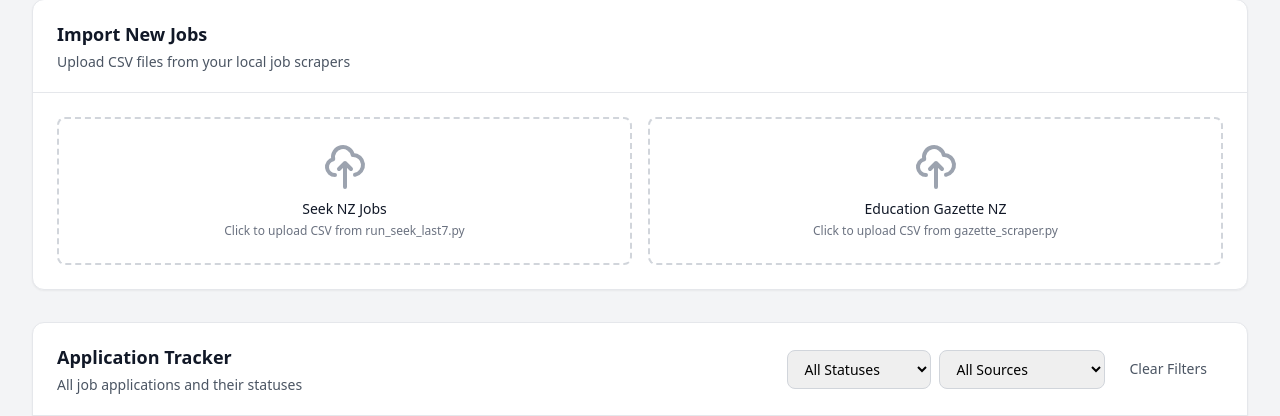
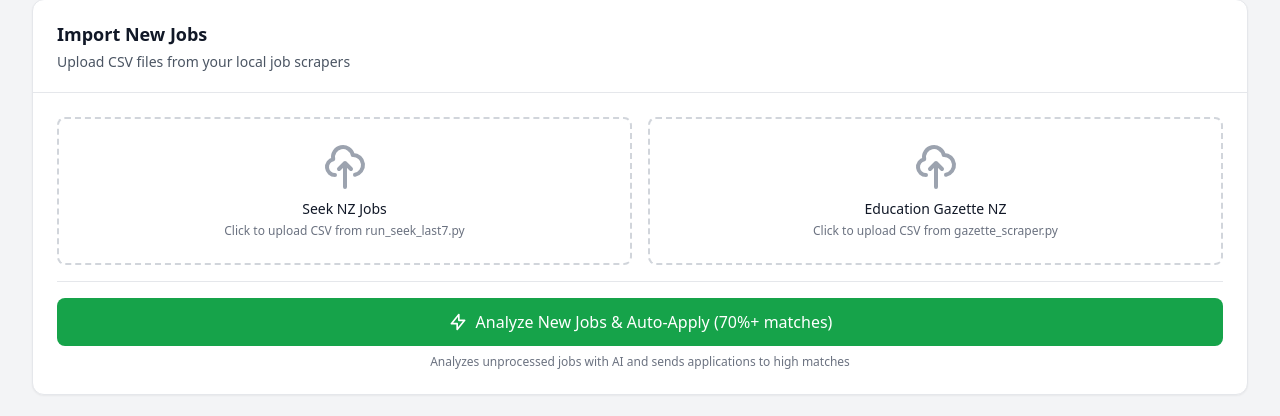
Before and after one commit to KellyNovaTalent/AutoApplyEngine-Henriette-Beeslaar, a Flask app: page / in a window 1280 px wide. Shown: the part 244-660 px from the top of the page. Run offline with Flask 3, Linux system fonts and the light colour scheme; the visitor is signed in with stand-in values (Sample User, id 1); data that the repository does not hold is empty; parts of the project's set-up code (start-up, migrations or seed data) failed here and were passed over; some libraries are stand-ins or nearby versions.

Commit message:
Add automated job analysis and application system
Adds a new endpoint `/analyze_new_jobs` to `app.py` that analyzes new jobs, scores them using AI, and auto-applies to those with a 70%+ match. Updates `templates/index.html` with a new button and JavaScript function to trigger this process.

Replit-Commit-Author: Agent
Replit-Commit-Session-Id: 7b007f35-10f2-4fbf-baa4-43c733bd5a6d
Replit-Commit-Checkpoint-Type: full_checkpoint
Replit-Commit-Event-Id: c6cb86b2-e640-45c5-943a-78188c23f89c
Replit-Commit-Screenshot-Url: https://storage.googleapis.com/screenshot-production-us-central1/0e5fc027-4c94-4e4a-9661-bcd9691f0aaa/7b007f35-10f2-4fbf-baa4-43c733bd5a6d/sbuHkAD

```diff
--- a/app.py
+++ b/app.py
@@ -425,6 +425,104 @@ def scrape_gazette_endpoint():
             'error': 'Education Gazette scraper blocked. Please use CSV upload option.'
         })
 
+@app.route('/analyze_new_jobs', methods=['POST'])
+@login_required
+def analyze_new_jobs():
+    """
+    Analyze all jobs with status 'new' using AI and auto-apply to 70%+ matches.
+    This is useful after adding a new API key or uploading new jobs.
+    """
+    try:
+        import sqlite3
+
+        print(f"\n{'='*80}")
+        print(f"🤖 ANALYZING NEW JOBS & AUTO-APPLYING")
+        print(f"{'='*80}")
+
+        conn = sqlite3.connect('jobs.db')
+        conn.row_factory = sqlite3.Row
+        cursor = conn.cursor()
+
+        # Get all jobs with status 'new' that haven't been analyzed (match_score is 0 or NULL)
+        cursor.execute('''
+            SELECT * FROM jobs
+            WHERE status = 'new'
+            AND (match_score IS NULL OR match_score = 0)
+            ORDER BY id DESC
+            LIMIT 100
+        ''')
+        new_jobs = cursor.fetchall()
+        conn.close()
+
+        total_jobs = len(new_jobs)
+        jobs_analyzed = 0
+        jobs_applied = 0
+        jobs_failed = 0
+
+        print(f"   Found {total_jobs} jobs to analyze")
+
+        for row in new_jobs:
+            job_data = dict(row)
+
+            try:
+                print(f"\n   🤖 Analyzing: {job_data['job_title'][:50]}...")
+
+                # Analyze with AI
+                ai_result = analyze_job_match(job_data)
+                job_data['match_score'] = ai_result['match_score']
+                job_data['ai_analysis'] = ai_result['analysis']
+
+                print(f"   ✨ Match Score: {ai_result['match_score']}%")
+
+                # Update the job in database with score
+                conn = sqlite3.connect('jobs.db')
+                cursor = conn.cursor()
+                cursor.execute('''
+                    UPDATE jobs
+                    SET match_score = ?, ai_analysis = ?
+                    WHERE id = ?
+                ''', (ai_result['match_score'], ai_result['analysis'], job_data['id']))
+                conn.commit()
+                conn.close()
+
+                jobs_analyzed += 1
+
+                # Auto-apply if match score is 70% or higher
+                if ai_result['match_score'] >= 70:
+                    print(f"   🎯 High match - attempting auto-apply...")
+                    apply_result = auto_apply_to_job(job_data)
+                    if apply_result.get('success') and apply_result.get('sent'):
+                        jobs_applied += 1
+                        print(f"   ✅ Application sent!")
+                    elif apply_result.get('success'):
+                        print(f"   📋 Application prepared (no email found)")
+
+            except Exception as e:
+                print(f"   ❌ Error: {e}")
+                jobs_failed += 1
+                continue
+
+        print(f"\n{'='*80}")
+        print(f"✅ ANALYSIS COMPLETE!")
+        print(f"   Jobs analyzed: {jobs_analyzed}")
+        print(f"   Applications sent: {jobs_applied}")
+        print(f"   Failed: {jobs_failed}")
+        print(f"{'='*80}\n")
+
+        return jsonify({
+            'success': True,
+            'jobs_analyzed': jobs_analyzed,
+            'jobs_applied': jobs_applied,
+            'jobs_failed': jobs_failed,
+            'total_jobs': total_jobs
+        })
+
+    except Exception as e:
+        print(f"❌ Error analyzing jobs: {e}")
+        import traceback
+        traceback.print_exc()
+        return jsonify({'success': False, 'error': str(e)})
+
 @app.route('/upload_gazette_csv', methods=['POST'])
 @login_required
 def upload_gazette_csv():
--- a/templates/index.html
+++ b/templates/index.html
@@ -132,6 +132,17 @@
                         </div>
                         <input type="file" id="gazetteFile" accept=".csv" class="hidden" onchange="uploadGazetteCSV(event)">
                     </label>
+                </div>
+
+                <!-- Analyze & Apply Button -->
+                <div class="mt-4 pt-4 border-t border-gray-200">
+                    <button onclick="analyzeAndApply()" class="w-full bg-green-600 hover:bg-green-700 text-white font-medium py-3 px-4 rounded-lg transition-colors flex items-center justify-center gap-2">
+                        <svg class="w-5 h-5" fill="none" stroke="currentColor" viewBox="0 0 24 24">
+                            <path stroke-linecap="round" stroke-linejoin="round" stroke-width="2" d="M13 10V3L4 14h7v7l9-11h-7z"></path>
+                        </svg>
+                        Analyze New Jobs & Auto-Apply (70%+ matches)
+                    </button>
+                    <p class="mt-2 text-xs text-gray-500 text-center">Analyzes unprocessed jobs with AI and sends applications to high matches</p>
                 </div>
 
                 <!-- Progress -->
@@ -368,6 +379,37 @@
 
             event.target.value = '';
         }
+
+        async function analyzeAndApply() {
+            const progress = document.getElementById('uploadProgress');
+            const progressText = document.getElementById('uploadProgressText');
+
+            if (!confirm('This will analyze all new jobs with AI and auto-send applications to 70%+ matches. Continue?')) {
+                return;
+            }
+
+            progress.classList.remove('hidden');
+            progressText.textContent = '🤖 Analyzing jobs with AI... This may take a few minutes...';
+
+            try {
+                const response = await fetch('/analyze_new_jobs', {
+                    method: 'POST'
+                });
+
+                const data = await response.json();
+
+                if (data.success) {
+                    progressText.textContent = `✅ Analyzed ${data.jobs_analyzed} jobs! Sent ${data.jobs_applied} applications. Refreshing...`;
+                    setTimeout(() => window.location.reload(), 2500);
+                } else {
+                    alert('Error: ' + (data.error || 'Analysis failed'));
+                    progress.classList.add('hidden');
+                }
+            } catch (error) {
+                alert('Error: ' + error.message);
+                progress.classList.add('hidden');
+            }
+        }
     </script>
 </body>
 </html>
```
Also changed, not shown: 1 other file.
